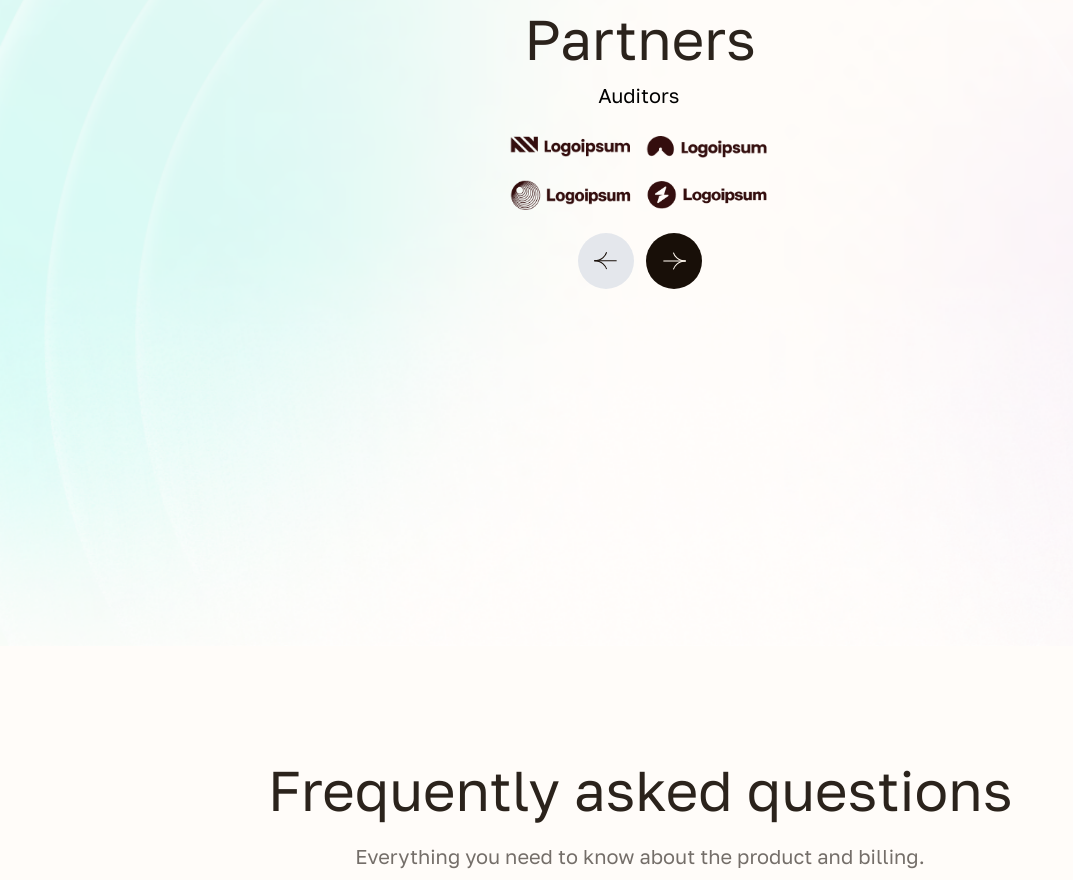
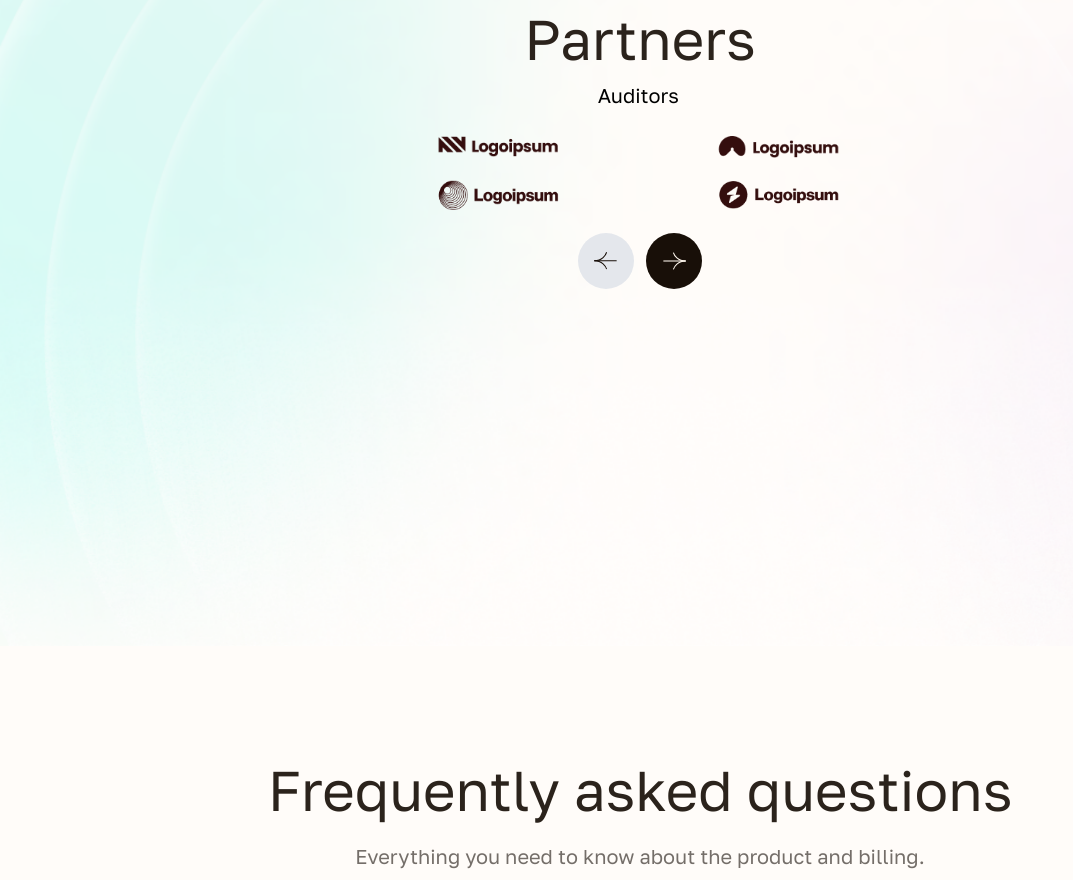
Before and after one commit to minedfi-protocol/landing, a Next.js app: page / in a window 1280 px wide. Shown: the part 5980-6860 px from the top of the page, without its empty margins (0-1073 px from the left). Built offline with nearby package versions, Linux system fonts and the light colour scheme.

Commit message:
fix: adjust spacing in PartnersSection for improved layout

```diff
--- a/src/sections/PartnersSection.tsx
+++ b/src/sections/PartnersSection.tsx
@@ -22,7 +22,7 @@ export const PartnersSection = () => {
             <PartnersCardItem
               title='Auditors'
               logos={
-                <div className='mx-auto grid w-full max-w-3xl grid-cols-2 gap-4'>
+                <div className='mx-auto grid w-full max-w-3xl grid-cols-2 gap-x-40 gap-y-4'>
                   {/* Siatka 2x2 na wszystkich breakpointach */}
                   <div className='relative flex h-8 w-full items-center justify-center'>
                     <Image
```
